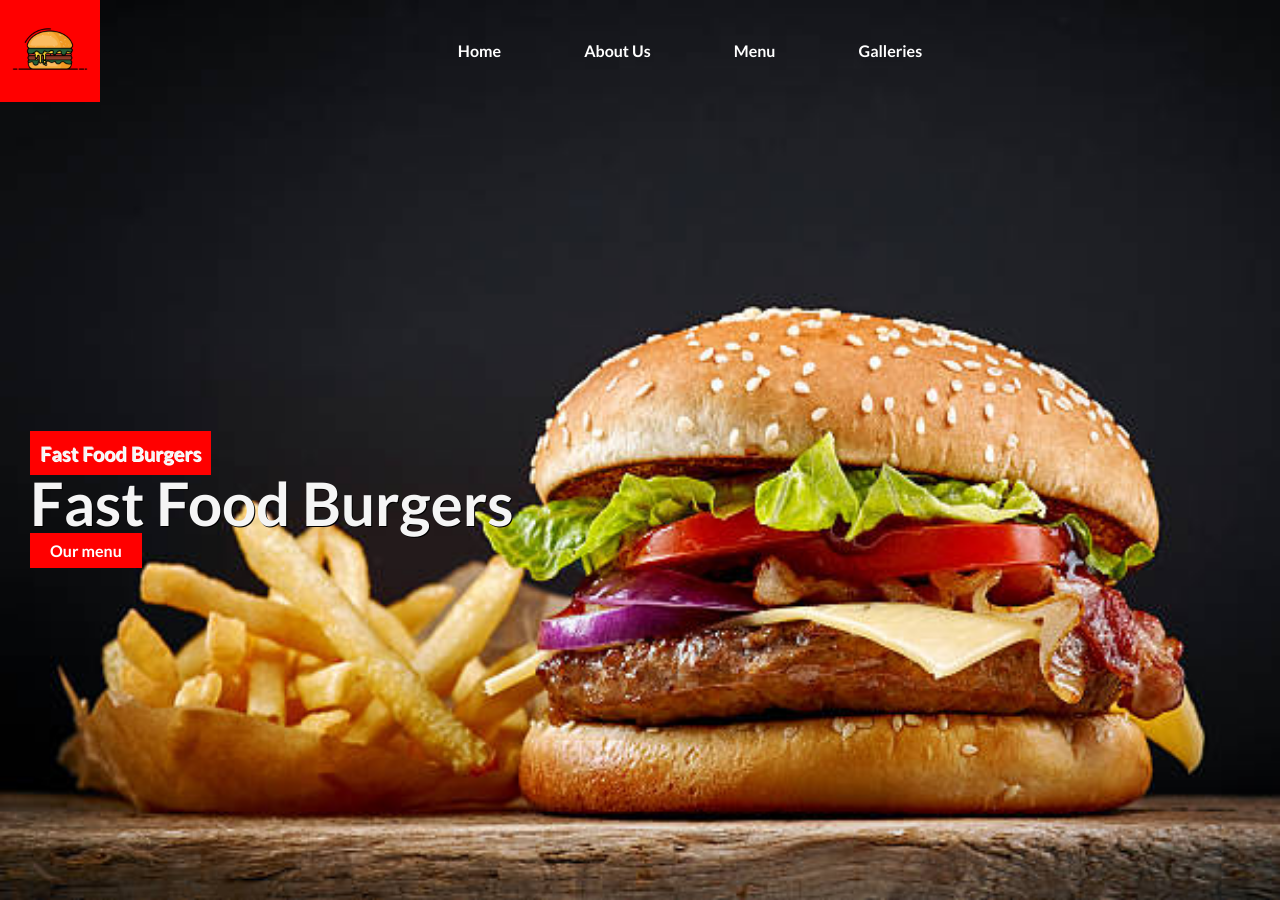
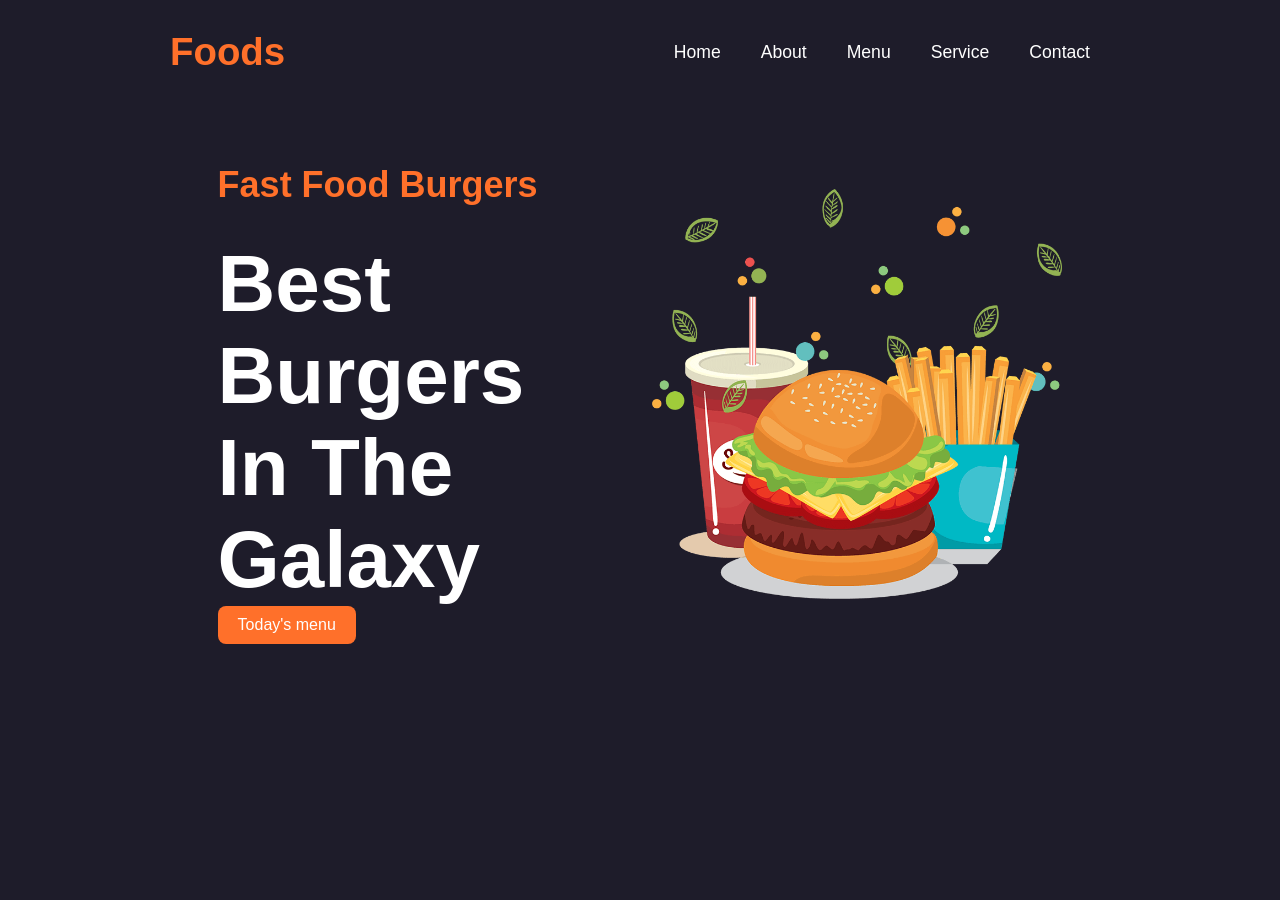
Before and after one commit to danieljgr147/FastFoodWeb, a plain HTML site: page FastFoodWeb/index.html in a window 1280 px wide. After the commit the page ends 800 px from the top, so only its background shows below. Drawn offline with nearby package versions, Linux system fonts and the light colour scheme.

Commit message:
Change back image and complete Home start

```diff
--- a/FastFoodWeb/index.html
+++ b/FastFoodWeb/index.html
@@ -6,33 +6,36 @@
     <meta name="viewport" content="width=device-width, initial-scale=1.0">
     <title>Home Burgers</title>
     <link rel="stylesheet" href="./styles.css">
+    <link rel="stylesheet" href="https://unpkg.com/boxicons@latest/css/boxicons.min.css">
 </head>
 <body>
-    <section class="about_me">
-        <nav>
-            <figure class="main-logo">
-                <img id="personal-logo" src="images/icon.png" alt>
-            </figure>
-            <ul class="link_list">
-                <li>
-                    <a href="" class="nav_link">Home</a>
-                    <a href="" class="nav_link">About Us</a>
-                    <a href="" class="nav_link">Menu</a>
-                    <a href="" class="nav_link">Galleries</a>
-                </li>
-            </ul>
-            <a href="" class="nav_link-Primary "></a>
-        </nav>
-        <section class="aboutme-row">
-            <div class="aboutme-background"></div>
-            <div class="description">
-                <span class="home-priary-title">Fast Food Burgers</span>
-                <h1 class="home-title">Fast Food Burgers</h1>
-                <a href="" class="menu-btn">Our menu</a>
-            </div>
-        </section>
+    <header>
+        <a href="#" class="logo">Foods</a>
+        <div class="bx bx-menu" id="menu-icon"></div>
+
+        <ul class="navbar">
+            <li><a href="#">Home</a></li>
+            <li><a href="#">About</a></li>
+            <li><a href="#">Menu</a></li>
+            <li><a href="#">Service</a></li>
+            <li><a href="#">Contact</a></li>
+        </ul>
+
+    </header>
+
+    <!----------home start--------->
+    <section class="home" id="home">
+        <div class="home-text">
+            <h2>Fast Food Burgers</h1>
+            <h1>Best Burgers <br>In The Galaxy</h2>
+            <a href="#" class="btn">Today's menu </a>
+        </div>
+
+        <div class="home-img">
+            <img src="images/home.png" alt="">
+
+        </div>
     </section>
-
 
 
 </body>
--- a/FastFoodWeb/styles.css
+++ b/FastFoodWeb/styles.css
@@ -1,143 +1,116 @@
 @import url('https://fonts.googleapis.com/css2?family=Lato:wght@700&display=swap');
 
 *{
-    font-family: 'Lato', sans-serif;
+    font-family: 'Poppins', sans-serif;
     padding: 0;
     margin: 0;
     box-sizing: border-box;
-    background-color: transparent;
-}
-
-html {
     scroll-behavior: smooth;
-  }
-
-h1, h2, h3, h4, h5, h6, span{
-    color: #242424;
-    text-align: center;
-    line-height: 1.25;
-}
-
-p{
-    line-height: 1.5;
-    font-size: 16px;
-}
-
-li{
-    list-style-type: none;
+    list-style: none ;
+    text-decoration: none;
 }
 
 
-nav{
-
-    height: 100px;
-    display: flex;
-    width: 100%; /*esto lo hace responsive*/
-    max-width: 1400px;
-    margin: 0 auto;
-    justify-content: space-between;
-    align-items: center;
-    background: transparent;
-    transition: background 0.3s;
-    z-index: 5;
-
+:root{
+    --main-color:#ff702a;
+    --text-color:#fff;
+    --bg-color:#1e1c2a;
+    --big-font:5rem;
+    --h2-font:2.25rem;
+    --p-font:0.9rem;
 }
 
-.about_me{
-    background-image: url(images/Background.jpg);
-    background-repeat: no-repeat;
-    background-size: 100% 100%;
-    color: #f5f5f5;
-    background-attachment: fixed;
-    background-position: center;
-
+::selection{
+    background: var(--main-color) ;
+    color: #fff;
 }
 
-.link_list{
+body{
+    color: var(--text-color);
+    background: var(--bg-color);
+}
+
+header{
+    position: fixed;
+    top: 0;
+    right: 0;
+    width: 100%;
+    z-index: 1000;
+    display: flex;
+    align-items: center;
+    justify-content: space-between;
+    padding: 30px 170px;
+    background: var(--bg-color);
+}
+
+.logo{
+    color: var(--main-color);
+    font-weight: 600;
+    font-size: 2.4rem;
+}
+
+.navbar{
     display: flex;
 }
 
-.nav_link{
-    margin: 0 40px;
-    color: white;
-    text-decoration: none;
-    font-weight: 700;
-    transition: all 300ms ease;
+.navbar a{
+    color: var(--text-color);
+    font-size: 1.1rem;
+    padding: 10px 20px;
+    font-weight: 500;
 }
 
-.nav_link:hover{
-    margin: 0 40px;
-    color:   red;
-    text-decoration: none;
-    font-weight: 800;
-    font-size: 20px;
+.navbar a:hover{
+    color: var(--main-color);
+    transition: .4s;
 }
 
+#menu-icon{
+    font-size: 2rem;
+    cursor: pointer;
+    display: none;
+}
+
+section{
+    padding: 70px 17%;
+}
+
+.home{
+width: 100%;
+min-height: 99vh;
+display: grid;
+grid-template-columns: repeat(2, 1fr);
+grid-gap: 1.5rem;
+align-items: center;
+ }
+
+ .home-img img{
+    max-width: 100%;
+    width: 600px;
+    height: auto;
+ }
+
+ .home-text h1{
+     font-size: var(--big-font);
 
 
+ }
 
-#personal-logo{
-    width: 100px;
-    height: 100px;
+ .home-text h2{
+    font-size: var(--h2-font);
+    margin: 1rem 0 2rem;
+    color: var(--main-color);
+ }
+ .btn{
+    display: inline-block;
+    padding: 10px 20px;
+    background: var(--main-color);
+    color: #fff;
+    border-radius: 0.5rem;
 
-}
+ }
 
-.main-logo{
-    align-items: center;
-    justify-content: center;
-   background-color: red;
-}
-
-.aboutme-row{
-    min-height: 100vh;
-    display: flex;
-    padding: 30px;
-    justify-content: start;
-    align-items: center;
-    position: relative;
-}
-
-.profile-photo{
-    height: 250px;
-    width: 250px;
-    border-radius: 50%;
-    margin-right: 40px;
-
-}
-
-.home-priary-title{
-    font-size: 20px;
-    color: #f5f5f5;
-    text-shadow: 1px 1px white;
-    background-color: red;
-    padding: 10px;
-}
-
-.home-title{
-    font-size: 60px;
-    text-shadow: 1px 1px black;
-    color: #f5f5f5;
-}
-
-.my_info{
-        min-height: 100vh;
-        display: flex;
-        padding: 30px;
-        justify-content: center;
-        align-items: center;
-        position: relative;
-}
-
-.description{
-    text-align: start;
-}
-
-.menu-btn{
-    background-color: red;
-    padding: 8px 20px;
-    color: white;
-    text-decoration: none;
-    transition: all 300ms ease;
-    padding-right: 10;
-
-}
+ .btn:hover{
+    transform: scale(1.2) translateY(10px);
+    transition: .4s;
+ }
```
Also changed, not shown: FastFoodWeb/images/Background.jpg (deleted), FastFoodWeb/images/about.png (added), FastFoodWeb/images/food1.png (added), FastFoodWeb/images/food2.png (added), FastFoodWeb/images/food3.png (added), FastFoodWeb/images/home.png (added), FastFoodWeb/images/s1.png (added), FastFoodWeb/images/s2.png (added), FastFoodWeb/images/s3.png (added).
